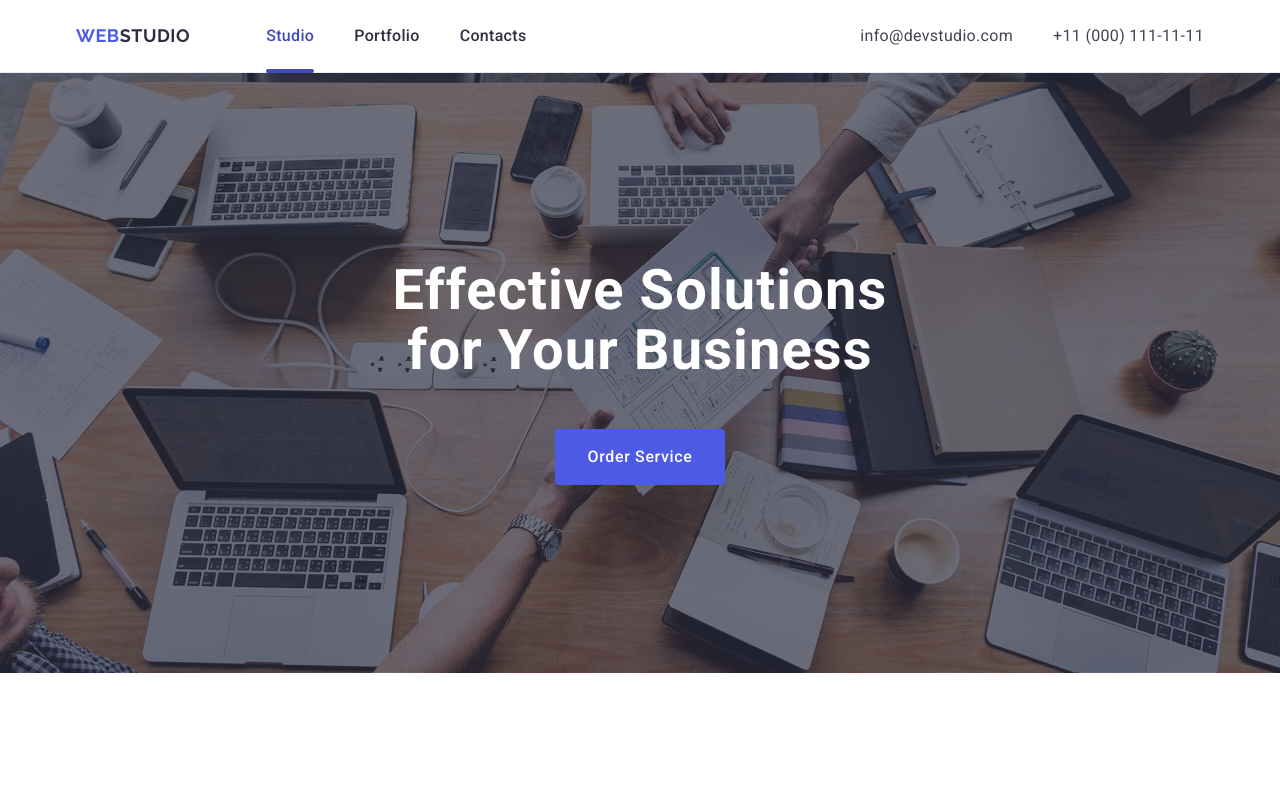
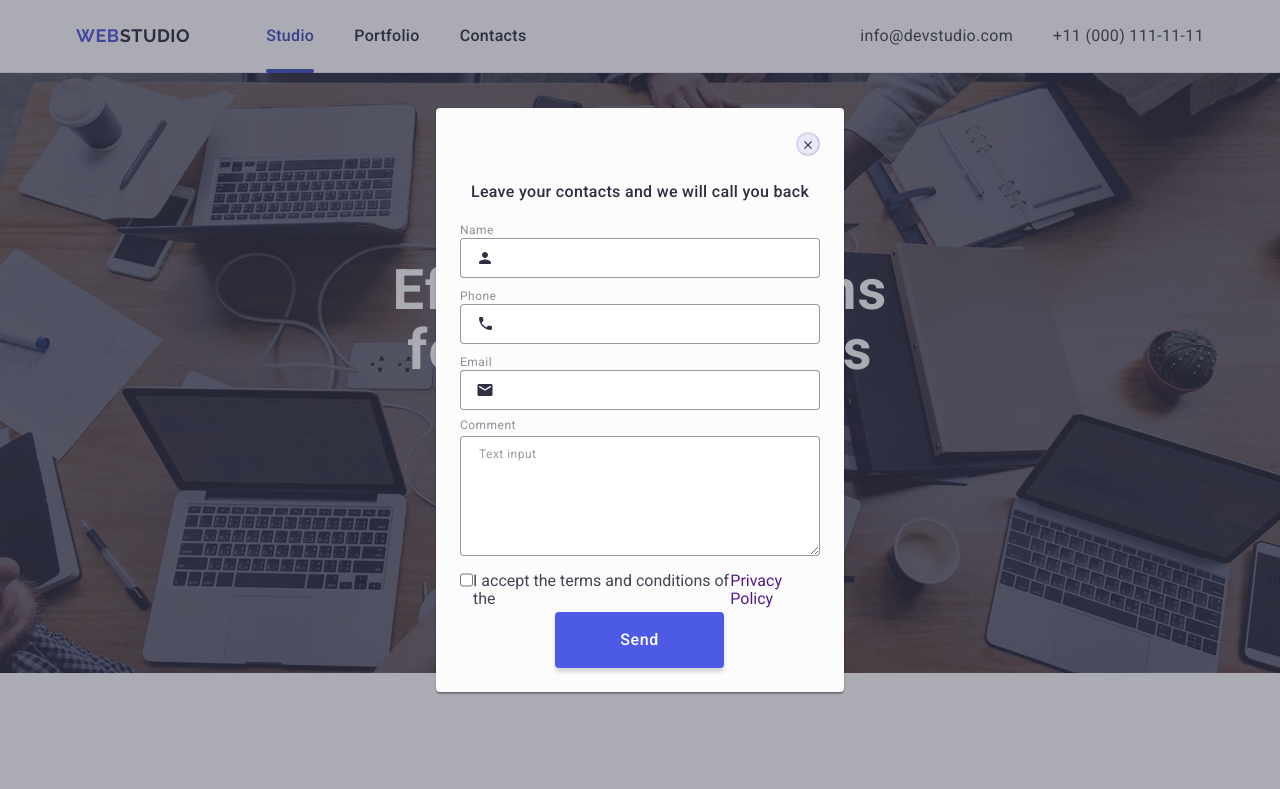
Before and after one commit to maranaurkevic13-eng/goit-markup-hw-05, a plain HTML site: page index.html in a window 1280 px wide. Shown: the top 789 px of the page. Drawn offline with nearby package versions, Linux system fonts and the light colour scheme.

Commit message:
cerrected errors

```diff
--- a/index.html
+++ b/index.html
@@ -430,7 +430,7 @@
             </div>
         </div>
     </footer>
-    <div class="backdrop">
+    <div class="backdrop is-open">
         <div class="modal">
             <form class="modal-box">
                 <button class="modal-btn" type="button">
@@ -474,7 +474,7 @@
                     <input class="input-checkbox" type="checkbox" name="security" value="security"/>
                     <label class="checkbox-label" for="security">
                     <span class="checkbox-window"></span>
-                    <p class="checkbox-text">I accept the terms and conditions of the</p>
+                    I accept the terms and conditions of the
                     <a class="checkbox-link" href="">Privacy Policy</a></label>
                 </div>
                 <button class="modal-btn-home">Send</button>
```
